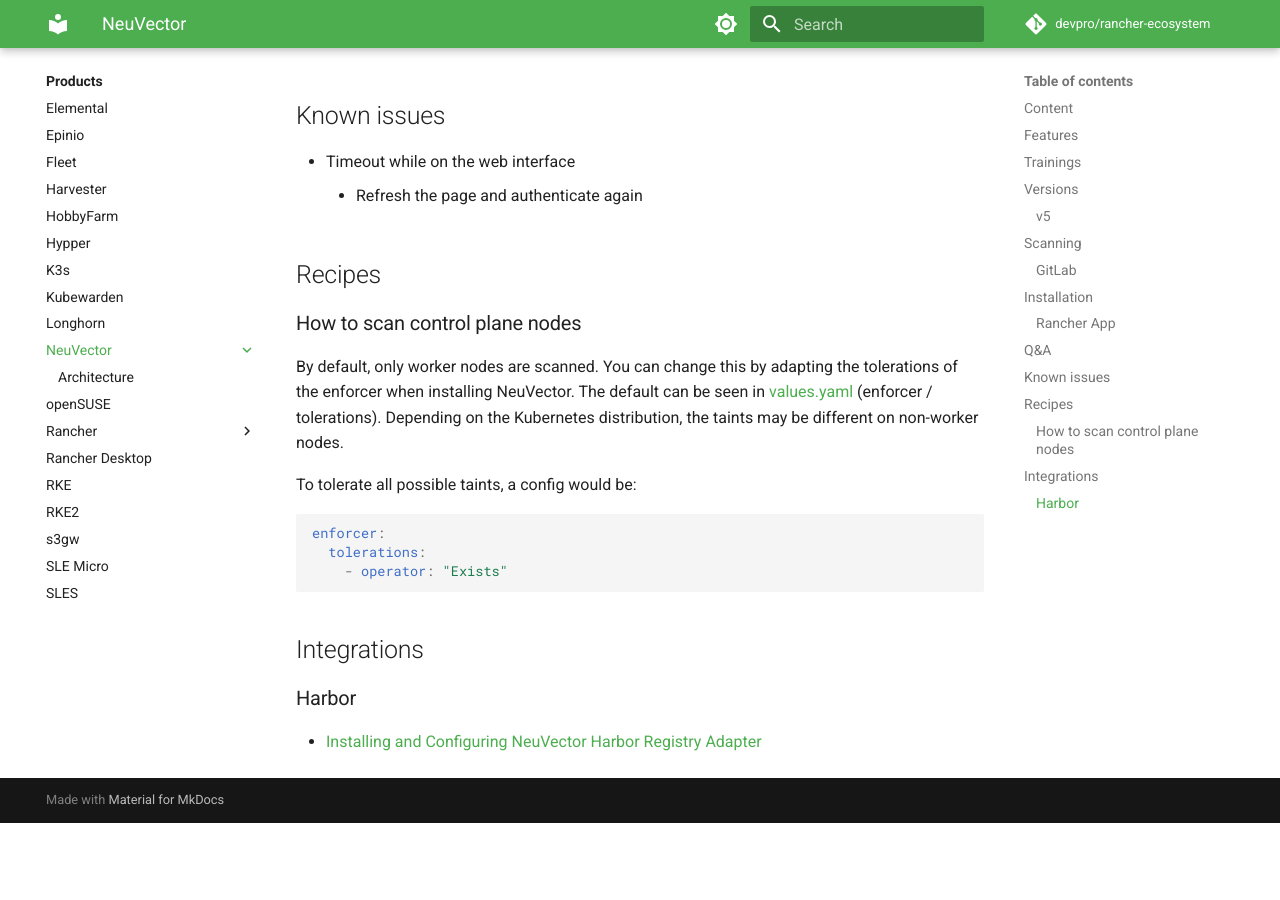
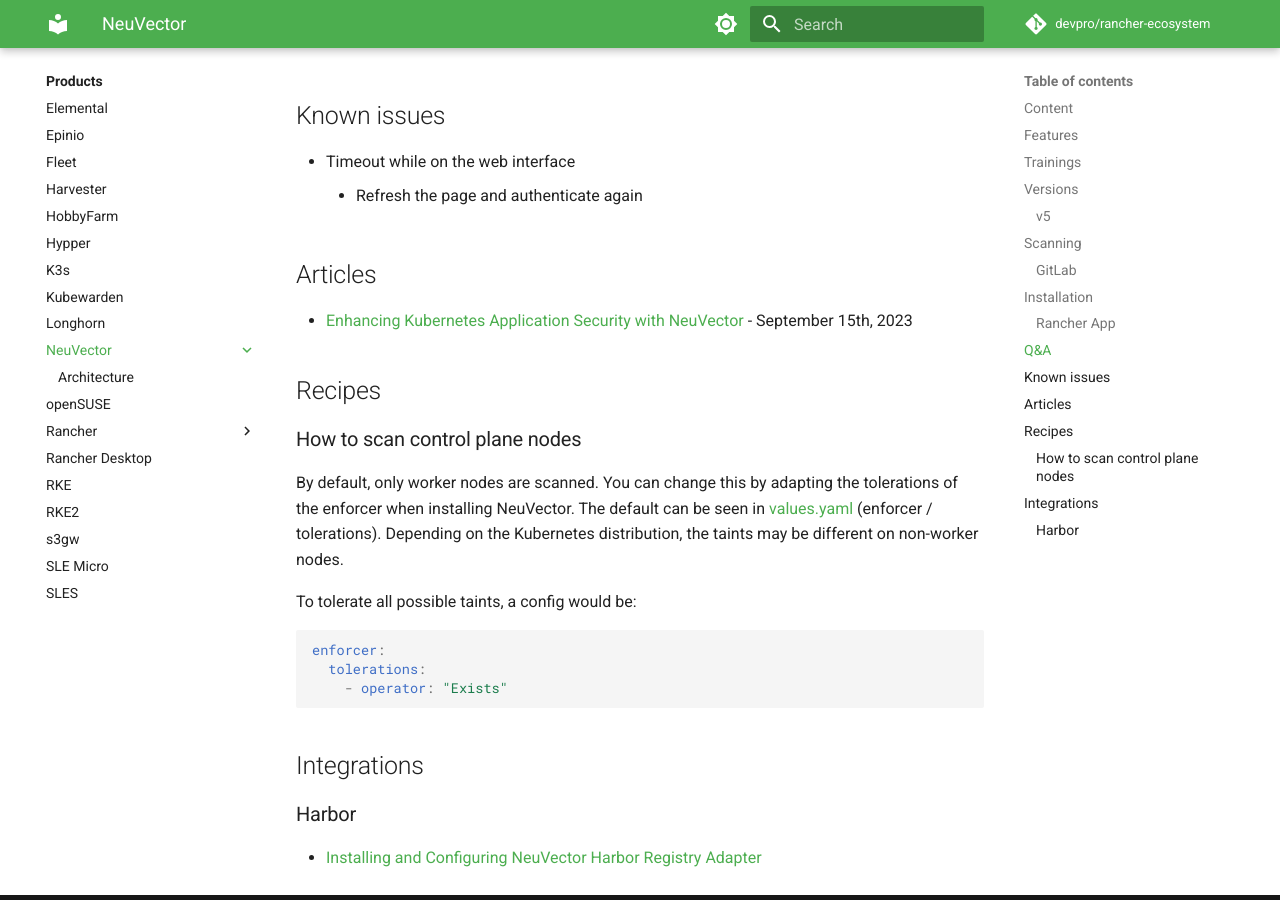
Before and after one commit to devpro/rancher-ecosystem, an MkDocs documentation site: the page built from docs/neuvector/index.md, in a window 1280 px wide and 900 px high, scrolled down 3225 px. Built offline with MkDocs 1.6.1 and Material for MkDocs 9.7.7, drawn with Linux system fonts in a browser that asks for light colours; comment, search, counter and statistics services are not loaded; before the commit the page ends 4048 px from its top, so only the background shows below that.

Commit message:
Add NeuVector link

```diff
--- a/docs/neuvector/index.md
+++ b/docs/neuvector/index.md
@@ -105,6 +105,10 @@ How much of a performance overhead is the enforcer? | This is documented in the
 * Timeout while on the web interface
     * Refresh the page and authenticate again
 
+## Articles
+
+* [Enhancing Kubernetes Application Security with NeuVector](https://www.infracloud.io/blogs/secure-container-images-using-neuvector/) - September 15th, 2023
+
 ## Recipes
 
 ### How to scan control plane nodes
```
